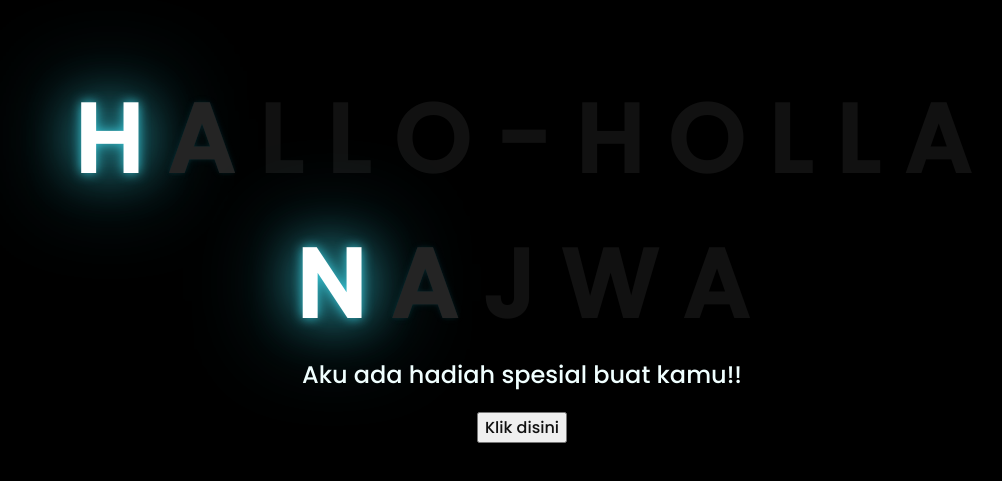
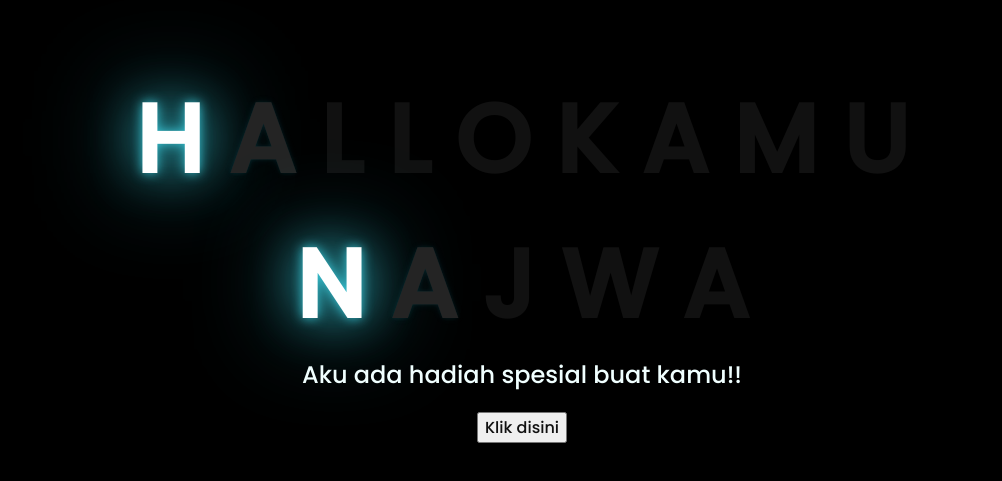
Before and after one commit to zftsra/flower, a plain HTML site: page index.html in a window 1280 px wide. Shown: the part 153-634 px from the top of the page, without its empty margins (126-1128 px from the left). Drawn offline with Linux system fonts and the light colour scheme.

Commit message:
Update index.html

```diff
--- a/index.html
+++ b/index.html
@@ -16,12 +16,12 @@
         <span>L</span>
         <span>L</span>
         <span>O</span>
-        <span>-</span>
-        <span>H</span>
-        <span>O</span>
-        <span>L</span>
-        <span>L</span>
+        <span> </span>
+        <span>K</span>
         <span>A</span>
+        <span>M</span>
+        <span>U</span>
+        <span> </span>
     </div>
 
     <div class="greetings">
```
